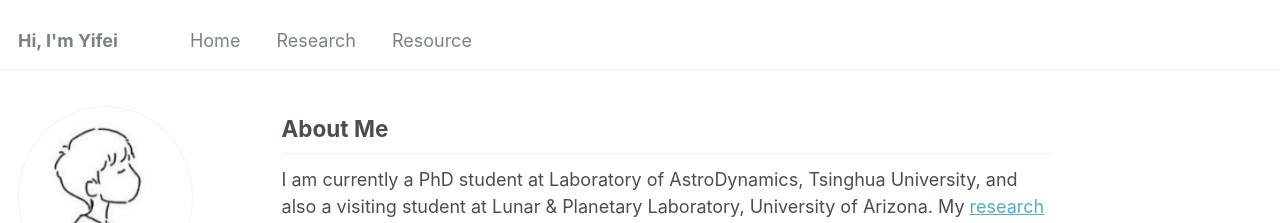
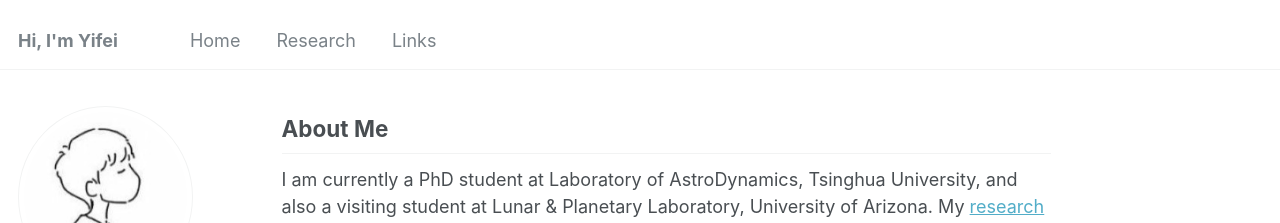
Before and after one commit to jiaoyf-thu/jiaoyf-thu.github.io, a Jekyll site: the page built from _pages/about.md, in a window 1280 px wide. Shown: the top 223 px of the page. Built offline with Jekyll 4.4.1, drawn with Linux system fonts in a browser that asks for light colours; some web fonts are replaced.

Commit message:
Update navigation.yml

```diff
--- a/_data/navigation.yml
+++ b/_data/navigation.yml
@@ -7,7 +7,7 @@ main:
   - title: "Research"
     url: /research/
 
-  - title: "Resource"
+  - title: "Links"
     url: /resource/
 
   # - title: "Publications"
```
